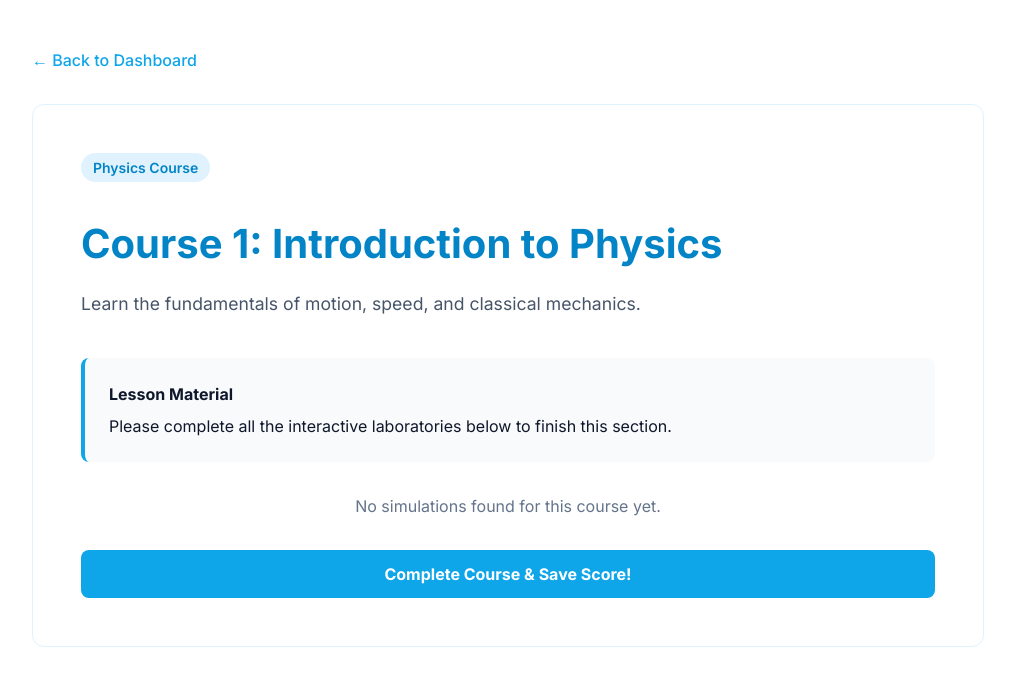
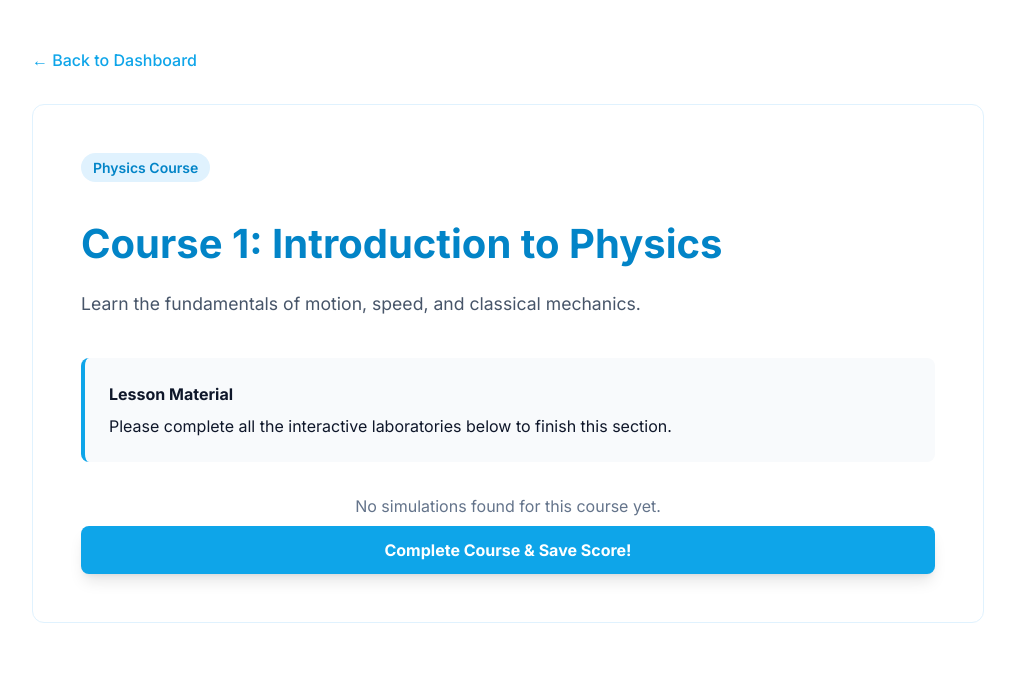
Before and after one commit to InfectiousAlpha/PhysicsWithIsmail, a Next.js app: page /courses/1 in a window 1280 px wide. Shown: the top 686 px of the page, without its empty margins (132-1147 px from the left). Built offline with nearby package versions, Linux system fonts and the light colour scheme; no server answers; the database is empty; sample sign-in values are in the browser's storage.

Commit message:
Update app/components/CompleteCourseButton.jsx
Add hasPassed prop to determine the button styling and text, and pass that state to the server action.

```diff
--- a/app/components/CompleteCourseButton.jsx
+++ b/app/components/CompleteCourseButton.jsx
@@ -4,33 +4,48 @@ import { useTransition } from 'react';
 import { completeCourse } from '../actions';
 import { useRouter } from 'next/navigation';
 
-export default function CompleteCourseButton({ courseId, category, unlocksLevel, currentLevel, isReady = true, finalScore = 100 }) {
+export default function CompleteCourseButton({ courseId, category, unlocksLevel, currentLevel, isReady = true, finalScore = 100, hasPassed = true }) {
   const [isPending, startTransition] = useTransition();
   const router = useRouter();
 
   // Check if the user has already finished this course previously
   const isCompleted = currentLevel >= unlocksLevel;
 
-  // Base theme colors depending on the category
-  const themeClass = category === 'math' ? 'bg-emerald-500 hover:bg-emerald-600' : 'bg-sky-500 hover:bg-sky-600';
+  // Base theme colors depending on the category and pass status
+  let themeClass = 'bg-slate-500 hover:bg-slate-600'; // Default
+  if (hasPassed) {
+    themeClass = category === 'math' ? 'bg-emerald-500 hover:bg-emerald-600' : 'bg-sky-500 hover:bg-sky-600';
+  } else {
+    themeClass = 'bg-red-500 hover:bg-red-600'; // Red button if saving a failed score
+  }
 
   const handleComplete = () => {
     startTransition(async () => {
-      // Save the exact final score passed from the simulations.
-      // The backend uses GREATEST() so it will never lower a past high score!
-      await completeCourse(courseId, unlocksLevel, category, finalScore);
+      // Pass the hasPassed boolean to the backend
+      await completeCourse(courseId, unlocksLevel, category, finalScore, hasPassed);
 
       // Redirect to the dashboard and ensure the correct tab is active
       router.push(`/?tab=${category}`);
     });
   };
 
+  // Determine button text
+  let btnText = 'Complete Course & Save Score!';
+  if (isPending) {
+    btnText = 'Processing & Saving Score...';
+  } else if (!isReady) {
+    btnText = 'Finish all simulations to unlock!';
+  } else if (!hasPassed) {
+    btnText = 'Save Score (Failed) ❌';
+  } else if (isCompleted) {
+    btnText = 'Submit New Score ✅';
+  }
+
   return (
     <button
       onClick={handleComplete}
-      // We removed "isCompleted" from the disabled check so they can resubmit!
       disabled={isPending || !isReady}
-      className={`text-white font-bold py-3 px-6 rounded-lg transition-colors w-full mt-8 ${
+      className={`text-white font-bold py-3 px-6 rounded-lg transition-colors w-full mt-2 shadow-lg ${
         isPending
           ? 'bg-slate-400 cursor-not-allowed'
           : !isReady
@@ -38,13 +53,7 @@ export default function CompleteCourseButton({ courseId, category, unlocksLevel,
             : themeClass
       }`}
     >
-      {isPending
-        ? 'Processing & Saving Score...'
-        : !isReady
-          ? 'Finish all simulations to unlock!'
-          : isCompleted
-            ? 'Submit New Score ✅' // Change text if they are replaying
-            : 'Complete Course & Save Score!'}
+      {btnText}
     </button>
   );
 }
```
